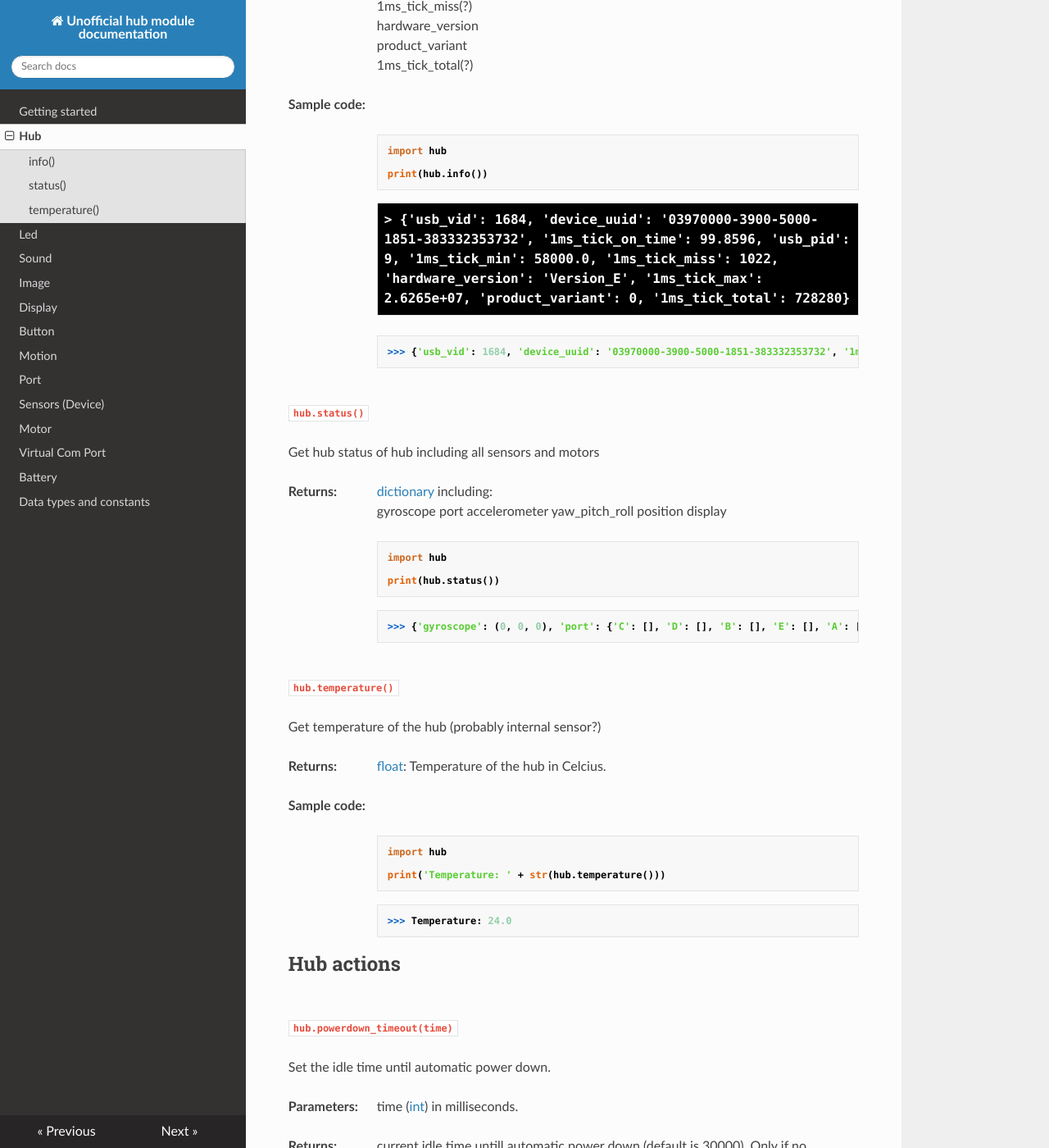
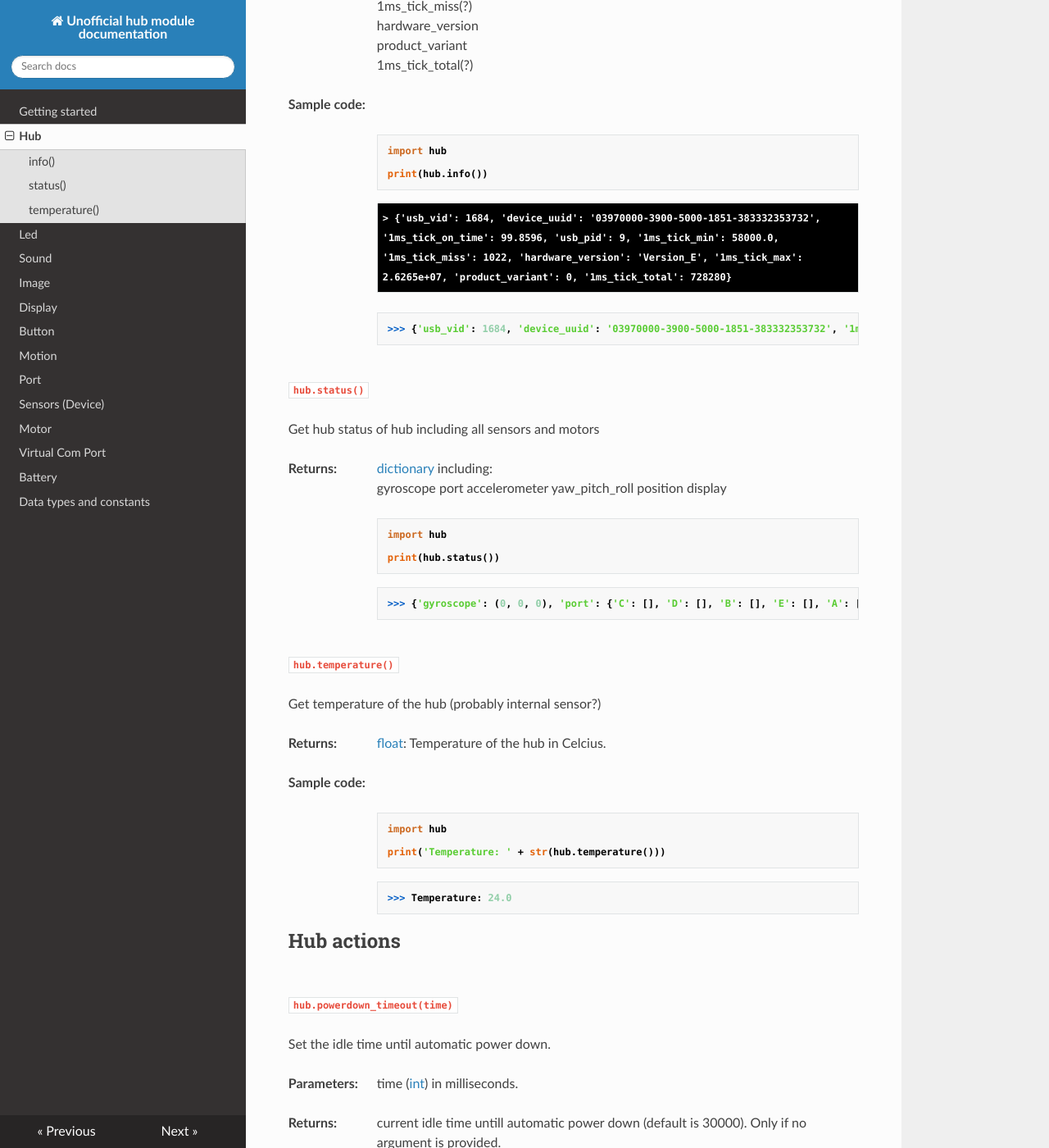
Before and after one commit to NStrijbosch/hub-module-notes, an MkDocs documentation site: the page built from docs/hub.md, in a window 1280 px wide and 1400 px high, scrolled down 426 px. Shown: the whole window at 82% size. Built offline with MkDocs 1.6.1, drawn with Linux system fonts in a browser that asks for light colours; nearby versions of some CDN libraries.

Commit message:
Update custom.css

```diff
--- a/docs/custom.css
+++ b/docs/custom.css
@@ -20,6 +20,8 @@ span.c {
     color: white;
     border-top: none;
     margin-left: 108px;
+    font-size: 12px;
+    font-style: normal;
 }
 
 
```
